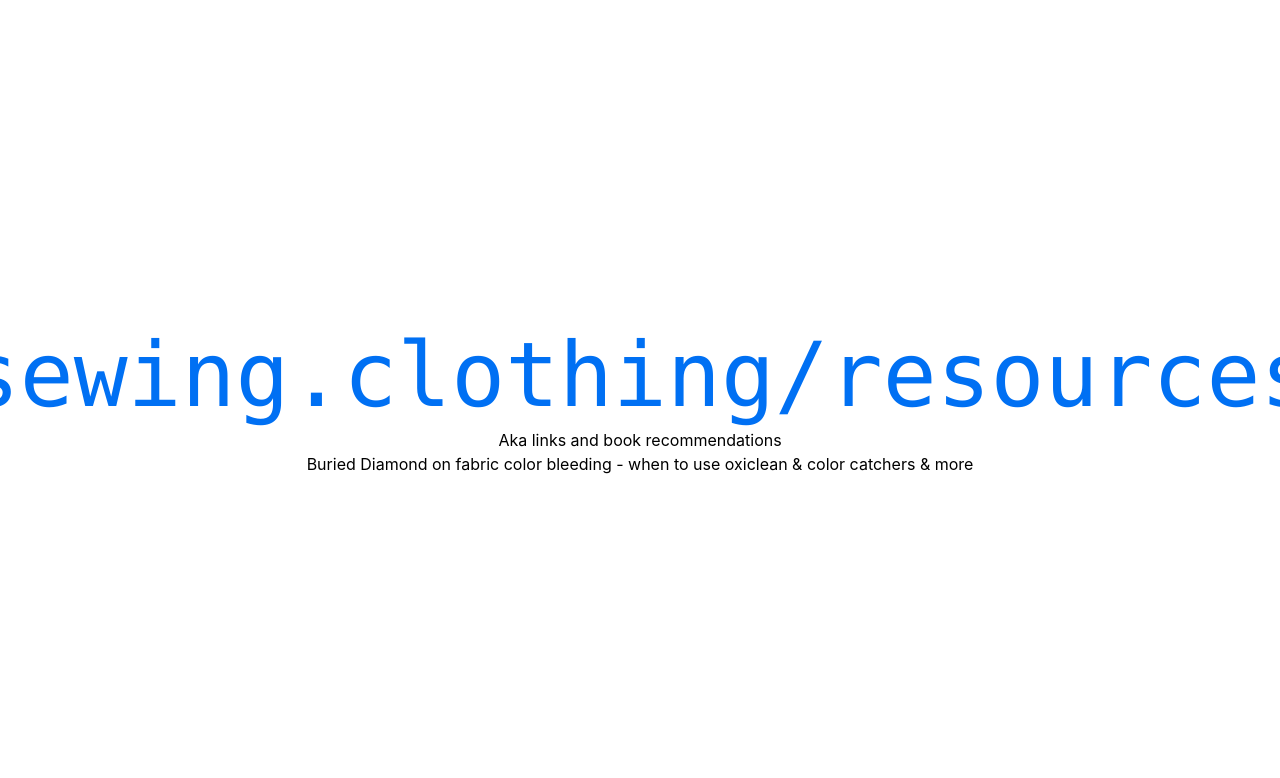
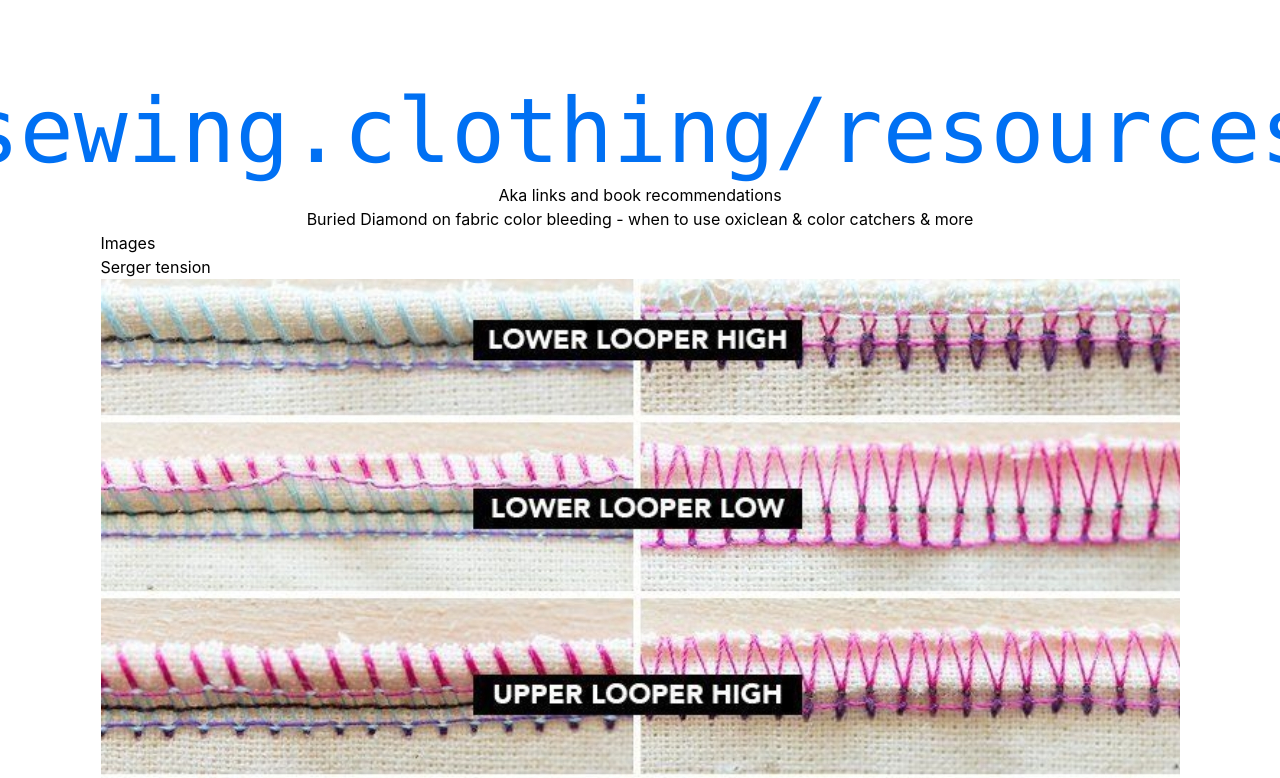
Before and after one commit to ZachGawlik/sewing-clothing, a Next.js app: page /resources in a window 1280 px wide. Shown: the top 778 px of the page. Built offline with nearby package versions, Linux system fonts and the light colour scheme.

Commit message:
feat(length): support decimal

```diff
--- a/pages/resources/index.tsx
+++ b/pages/resources/index.tsx
@@ -38,6 +38,11 @@ const ResourcesPage: NextPage = () => {
           <li></li>
           <li></li>
         </ul>
+        <div>
+          <p>Images</p>
+          <p>Serger tension</p>
+          <img src="/serger.jpeg" alt="" />
+        </div>
       </main>
     </div>
   );
--- a/pages/tools/length/MetricApp.tsx
+++ b/pages/tools/length/MetricApp.tsx
@@ -171,8 +171,12 @@ const MetricApp = () => {
               autoFocus={true}
               ref={textInput}
               onChange={(e) => {
-                setCmInput(parseToCm(e.target.value).toString());
-                debouncedCreateEntry(parseToCm(e.target.value));
+                const sanitizedString = e.target.value
+                  .trim()
+                  .replaceAll(/[^\d\.]/g, '')
+                  .slice(0, 4);
+                setCmInput(sanitizedString);
+                debouncedCreateEntry(parseToCm(sanitizedString));
               }}
               value={cmInput === 'NaN' ? '' : cmInput}
             />
```
Also changed, not shown: public/serger.jpeg (added).
